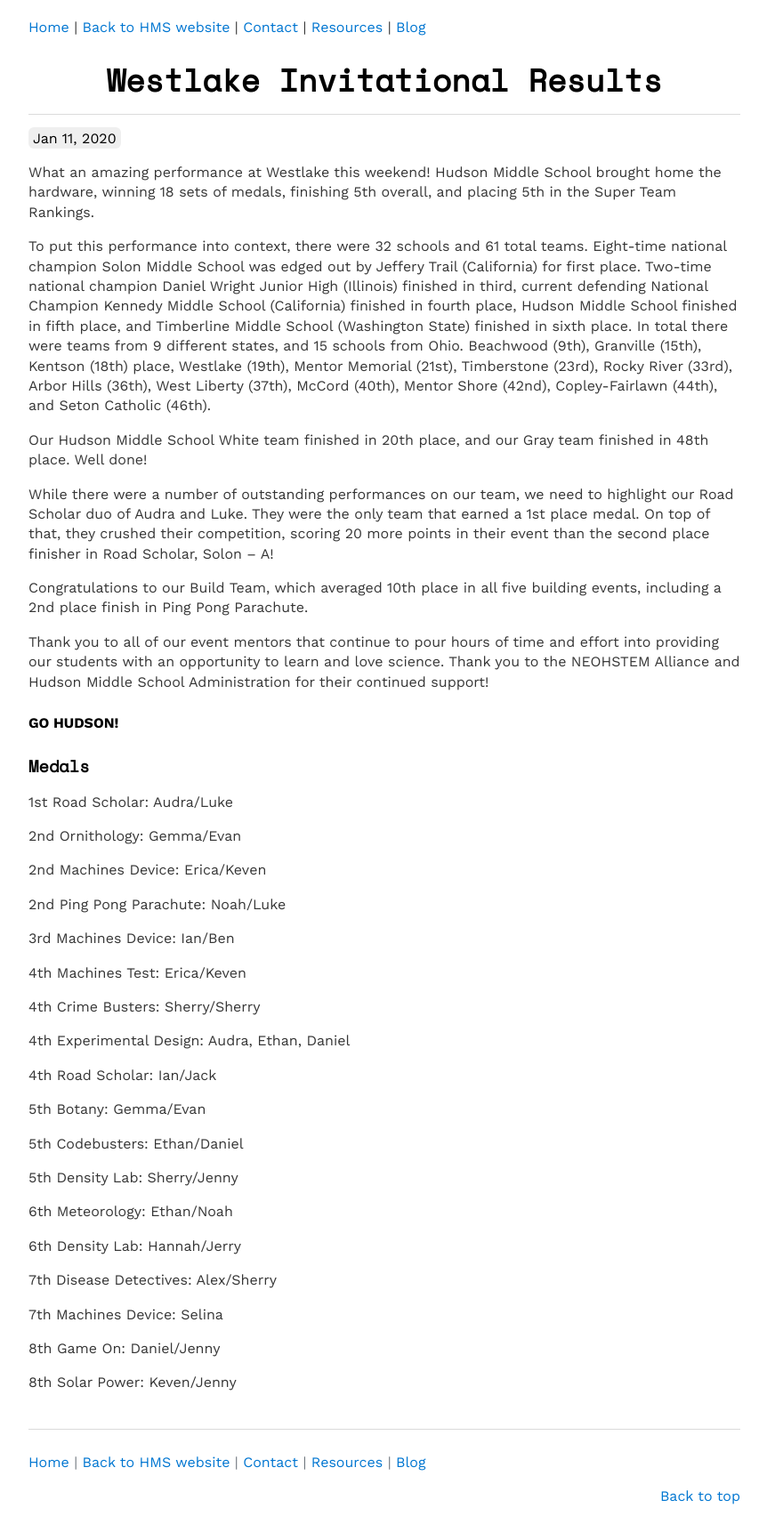
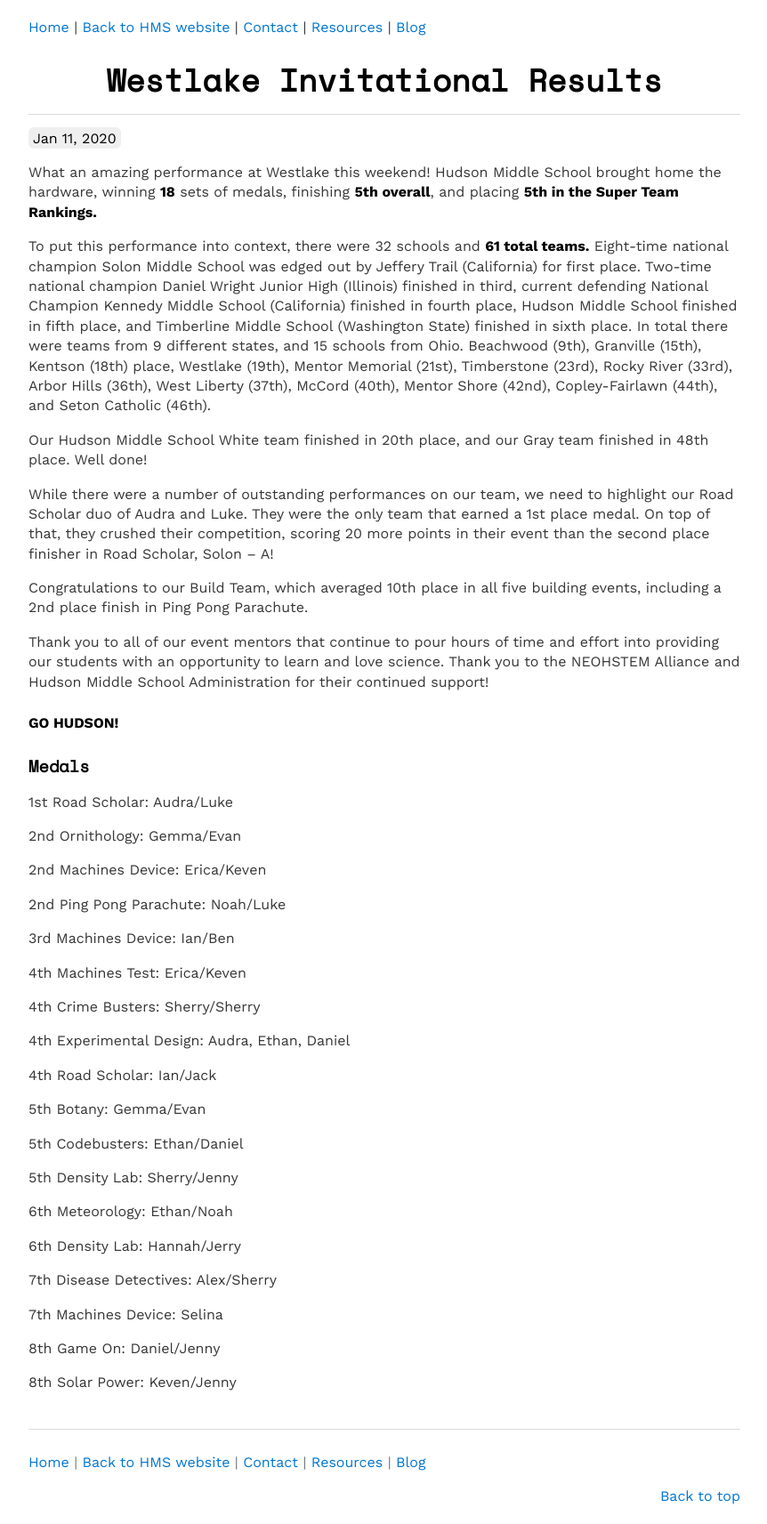
Before and after one commit to HMSSO/SciOly-Website, a Jekyll site: the page built from _posts/2021-01-11-westlake-invitational-results.md, in a window 1280 px wide. Shown: the whole page at 89% size, without its empty margins (208-1070 px from the left). Built offline with Jekyll 4.4.1, drawn with Linux system fonts in a browser that asks for light colours; nearby versions of some CDN libraries.

```diff
--- a/_posts/2021-01-11-westlake-invitational-results.md
+++ b/_posts/2021-01-11-westlake-invitational-results.md
@@ -4,9 +4,9 @@ layout: post
 date: 2020-01-11
 
 ---
-What an amazing performance at Westlake this weekend!  Hudson Middle School brought home the hardware, winning 18 sets of medals, finishing 5th overall, and placing 5th in the Super Team Rankings.
+What an amazing performance at Westlake this weekend!  Hudson Middle School brought home the hardware, winning **18** sets of medals, finishing **5th overall**, and placing **5th in the Super Team Rankings.**
 
-To put this performance into context, there were 32 schools and 61 total teams.  Eight-time national champion Solon Middle School was edged out by Jeffery Trail (California) for first place.  Two-time national champion Daniel Wright Junior High (Illinois) finished in third, current defending National Champion Kennedy Middle School (California) finished in fourth place, Hudson Middle School finished in fifth place, and Timberline Middle School (Washington State) finished in sixth place.  In total there were teams from 9 different states, and 15 schools from Ohio.  Beachwood (9th), Granville (15th), Kentson (18th) place, Westlake (19th), Mentor Memorial (21st), Timberstone (23rd), Rocky River (33rd), Arbor Hills (36th), West Liberty (37th), McCord (40th), Mentor Shore (42nd), Copley-Fairlawn (44th), and Seton Catholic (46th).
+To put this performance into context, there were 32 schools and **61 total teams.**  Eight-time national champion Solon Middle School was edged out by Jeffery Trail (California) for first place.  Two-time national champion Daniel Wright Junior High (Illinois) finished in third, current defending National Champion Kennedy Middle School (California) finished in fourth place, Hudson Middle School finished in fifth place, and Timberline Middle School (Washington State) finished in sixth place.  In total there were teams from 9 different states, and 15 schools from Ohio.  Beachwood (9th), Granville (15th), Kentson (18th) place, Westlake (19th), Mentor Memorial (21st), Timberstone (23rd), Rocky River (33rd), Arbor Hills (36th), West Liberty (37th), McCord (40th), Mentor Shore (42nd), Copley-Fairlawn (44th), and Seton Catholic (46th).
 
 Our Hudson Middle School White team finished in 20th place, and our Gray team finished in 48th place.  Well done!
 
```
